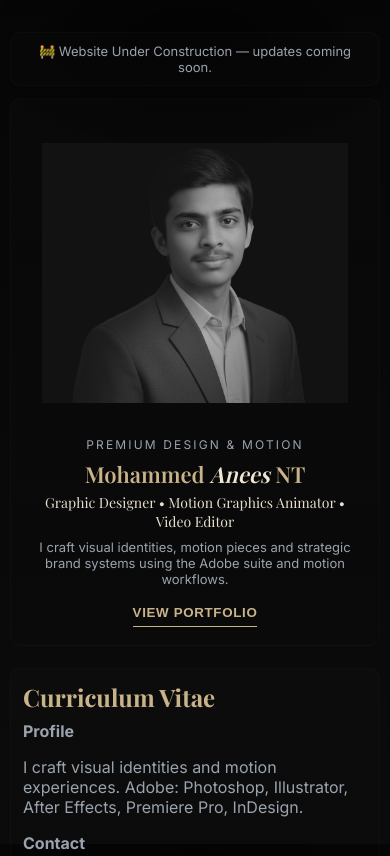
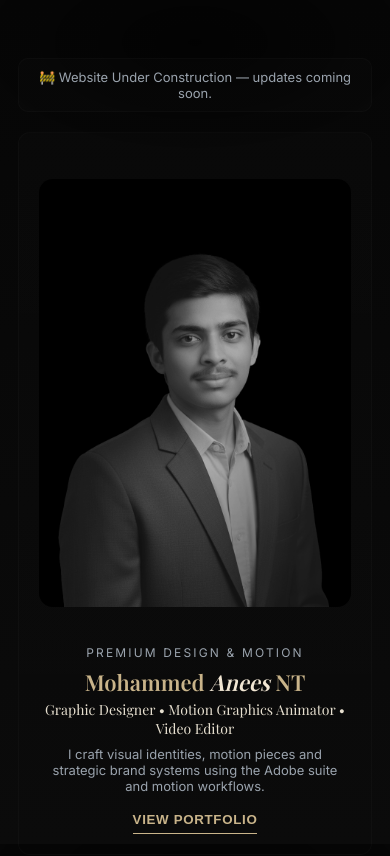
Before and after one commit to aneesvga/aneesvga.github.io, a plain HTML site: page index.html in a window 390 px wide. Shown: the top 856 px of the page. Drawn offline with nearby package versions, Linux system fonts and the light colour scheme.

Commit message:
some alignement too

```diff
--- a/index.html
+++ b/index.html
@@ -64,7 +64,7 @@ body{
 .header .brand .name{font-weight:700;font-size:15px}
 .header .brand .role{font-size:12px;color:var(--muted);margin-top:2px}
 .header .nav{margin-left:auto;display:flex;gap:10px;align-items:center}
-.header .nav .btn{padding:8px 12px;border-radius:10px;border:1px solid rgba(255,255,255,0.04);background:transparent;color:inherit;font-weight:600;cursor:pointer}
+.header .nav .btn{padding:8px 12px;border-radius:10px;border:1px solid rgba(255,255,255,0.04);background:transparent;color:inherit;font-weight:600;cursor:pointer;font-size:14px}
 .header .nav .btn.primary{background:linear-gradient(90deg,var(--gold),#bfa071);color:#0b0b0b;border:none}
 
 /* WIP banner */
@@ -88,13 +88,13 @@ body{
 .portrait{
   width:420px;height:520px;border-radius:10px;overflow:hidden;
   display:flex;align-items:center;justify-content:center;
+  background:#000;
 }
 .portrait img{
   width:100%;height:100%;
   object-fit:contain;
   display:block;
-  background:#000;        /* clean backdrop */
-padding:10px;
+  padding:10px;
   filter:grayscale(100%) contrast(94%) brightness(0.98);
   transform:scale(1.02);
 }
@@ -121,50 +121,62 @@ padding:10px;
 /* small screens: image first, minimal content */
 @media (max-width:720px){
 
+  /* header: make responsive */
+  .header{
+    width:calc(100% - 20px);
+    gap:10px;
+    padding:8px;
+    top:10px;
+  }
+  .header .avatar{width:40px;height:40px}
+  .header .brand .name{font-size:13px}
+  .header .brand .role{font-size:11px}
+  .header .nav{gap:6px}
+  .header .nav .btn{padding:6px 10px;font-size:12px}
+
   /* hero layout becomes vertical */
   .hero{
     grid-template-columns:1fr;
     gap:18px;
     padding:20px;
-    text-align:center;          /* NEW: center all text */
+    text-align:center;
   }
 
   /* portrait moved first + full view */
   .portrait{
     order:-1;
     width:100%;
-    height:auto;                /* NEW: allow image to define height */
+    height:auto;
     max-height:none;
-
     margin-top:26px;
     margin-bottom:20px;
-
     border-radius:14px;
     overflow:hidden;
     padding:0;
+    background:#000;
   }
 
   /* portrait image fully visible */
   .portrait img{
     width:100%;
-    height:auto;                /* NEW: keeps proportions correct */
-    object-fit:contain;         /* NEW: NEVER crops on mobile */
+    height:auto;
+    object-fit:contain;
     display:block;
     filter:grayscale(100%) contrast(85%) brightness(0.95);
-    background:#000;
+    padding:0;
   }
 
   /* name centered */
   .title{
     font-size:28px;
     margin-top:0;
-    text-align:center;          /* NEW */
+    text-align:center;
   }
 
   /* subtitle centered */
   .subtitle{
     font-size:16px;
-    text-align:center;          /* NEW */
+    text-align:center;
     margin-bottom:8px;
   }
 
@@ -172,7 +184,7 @@ padding:10px;
   .lead{
     font-size:14px;
     margin:0 auto;
-    text-align:center;          /* NEW */
+    text-align:center;
     max-width:92%;
   }
 
@@ -181,30 +193,13 @@ padding:10px;
   .gallery{grid-template-columns:1fr;gap:12px}
   .card{height:180px}
 }
-@media (max-width:720px){
-  .container{padding:10px;margin:18px auto}
-  .hero{grid-template-columns:1fr;gap:14px;padding:18px;margin-top:12px}
-  /* show portrait first (move order) */
-  .portrait{order:-1;width:100%;height:100%;box-sizing:border-box;padding:12px}
-  .portrait img{border-radius:8px}
-  /* reduce text: show only short title, subtitle & short profile */
-  .title{font-size:28px}
-  .subtitle{font-size:16px}
-  .lead{display:block;font-size:14px;max-width:100%;margin-bottom:8px}
-  /* hide services to reduce noise */
-  .services{display:none}
-  /* reduce CV: show only profile + contact summary */
-  .cv{padding:12px}
-  .cv .full{display:none} /* hide long lists if present */
-  /* gallery single column & smaller */
-  .gallery{grid-template-columns:1fr;gap:12px}
-  .card{height:180px}
-  /* header: keep hidden until scroll (no change) */
-}
 
 /* smaller phones: further reduction */
 @media (max-width:420px){
-  .portrait{height:260px;padding:16px}
+  .header .brand{display:none}
+  .header .nav .btn{padding:5px 8px;font-size:11px}
+  .portrait{height:auto;padding:0;background:#000}
+  .portrait img{padding:0}
   .title{font-size:22px}
   .subtitle{font-size:14px}
   .lead{font-size:13px}
```
